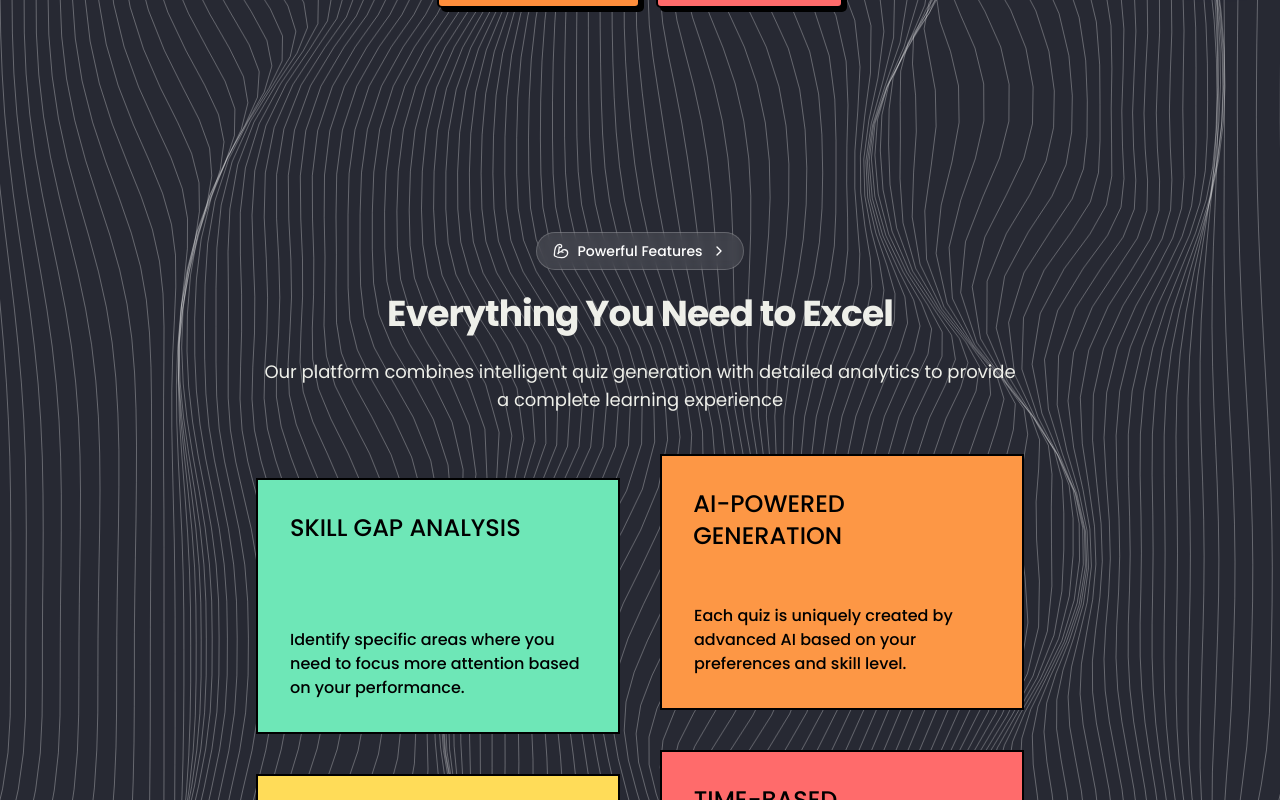
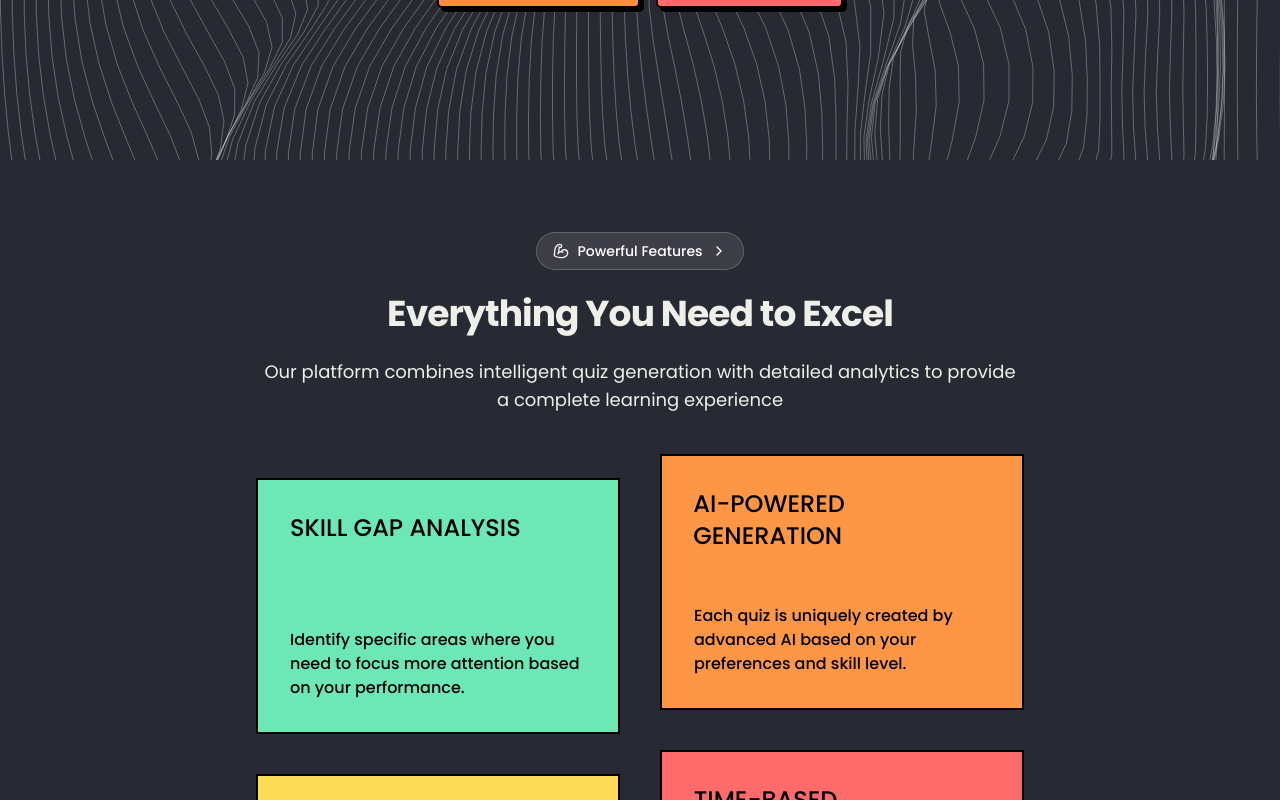
Before and after one commit to druvkotwani/ai-quizzer, a Next.js app: page / in a window 1280 px wide. Shown: the part 640-1440 px from the top of the page. Built offline with nearby package versions, Linux system fonts and the light colour scheme.

Commit message:
fix: fixed scroll issue in mobile

```diff
--- a/src/app/features/page.tsx
+++ b/src/app/features/page.tsx
@@ -132,7 +132,7 @@ const Page = () => {
       </div>
 
       <div className="w-full relative">
-        <div className="absolute inset-0 w-full min-h-screen bg-background/80 rounded-lg overflow-hidden ">
+        <div className="fixed inset-0 w-full h-full -z-10 overflow-hidden pointer-events-none">
           <div className="absolute inset-0">
             <Waves
               lineColor={"rgba(255, 255, 255, 0.3"}
--- a/src/app/page.tsx
+++ b/src/app/page.tsx
@@ -7,7 +7,7 @@ import { Waves } from "@/components/waves-background";
 export default function Home() {
   return (
     <main className="relative">
-      <div className="absolute inset-0 w-full min-h-screen bg-background/80 rounded-lg overflow-hidden ">
+      <div className="fixed inset-0 w-full h-full -z-10 overflow-hidden pointer-events-none">
         <div className="absolute inset-0">
           <Waves
             lineColor={"rgba(255, 255, 255, 0.3"}
--- a/src/components/Features.tsx
+++ b/src/components/Features.tsx
@@ -142,7 +142,7 @@ const Features = () => {
   ];
 
   return (
-    <section className="py-24 " ref={featuresRef}>
+    <section className="py-24 z-10 " ref={featuresRef}>
       <div className="container mx-auto px-4 sm:px-6 lg:px-8">
         <div className="max-w-3xl mx-auto text-center mb-16">
           <div className="group relative inline-flex items-center gap-2 rounded-full bg-white/10 backdrop-blur-sm border border-white/20 px-4 py-2 text-sm font-medium text-white overflow-hidden">
--- a/src/components/waves-background.tsx
+++ b/src/components/waves-background.tsx
@@ -348,7 +348,6 @@ export function Waves({
     }
 
     function onTouchMove(e: TouchEvent) {
-      e.preventDefault();
       const touch = e.touches[0];
       updateMouse(touch.clientX, touch.clientY);
     }
@@ -357,7 +356,7 @@ export function Waves({
       const mouse = mouseRef.current;
       const b = boundingRef.current;
       mouse.x = x - b.left;
-      mouse.y = y - b.top + window.scrollY;
+      mouse.y = y - b.top;
       if (!mouse.set) {
         mouse.sx = mouse.x;
         mouse.sy = mouse.y;
@@ -372,7 +371,7 @@ export function Waves({
     requestAnimationFrame(tick);
     window.addEventListener("resize", onResize);
     window.addEventListener("mousemove", onMouseMove);
-    window.addEventListener("touchmove", onTouchMove, { passive: false });
+    window.addEventListener("touchmove", onTouchMove, { passive: true });
 
     return () => {
       window.removeEventListener("resize", onResize);
@@ -400,7 +399,7 @@ export function Waves({
         backgroundColor,
       }}
       className={cn(
-        "absolute top-0 left-0 w-full h-full overflow-hidden",
+        "absolute top-0 left-0 w-full h-full overflow-hidden pointer-events-none",
         className
       )}
     >
```
